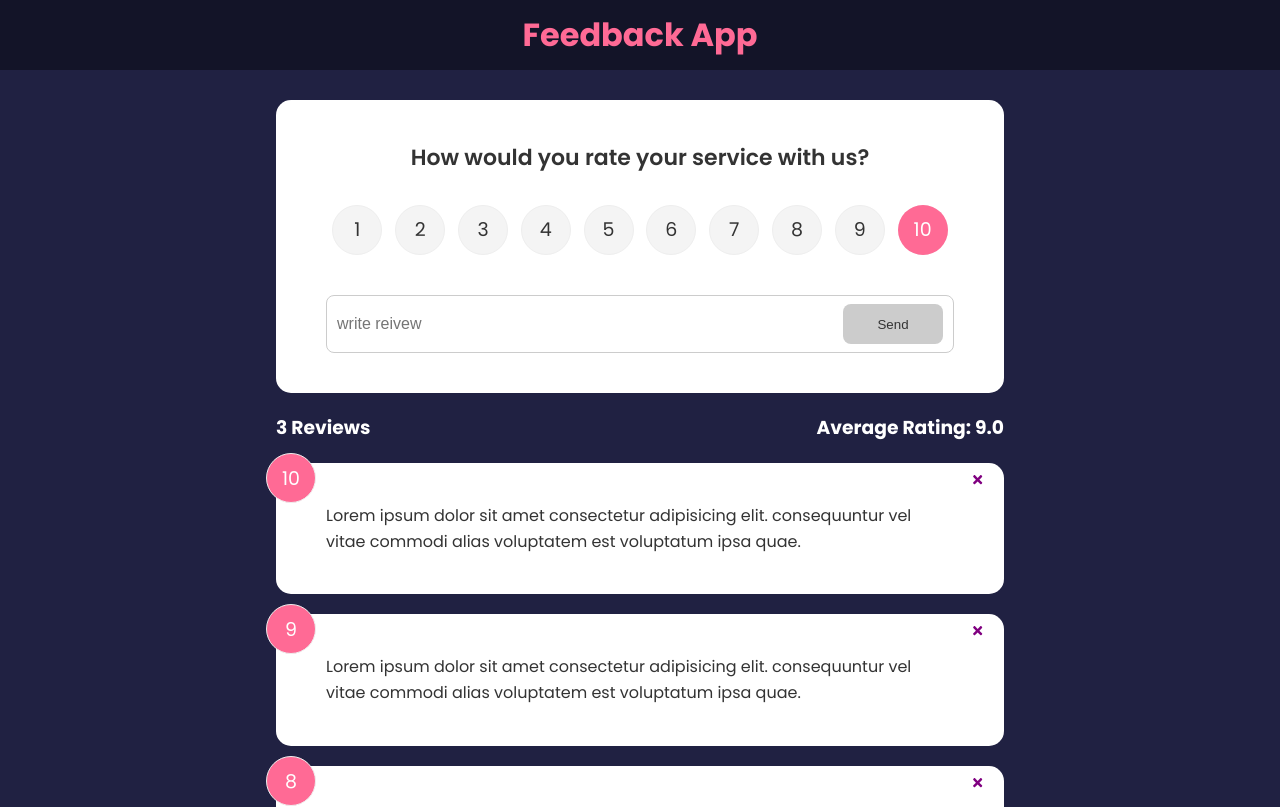
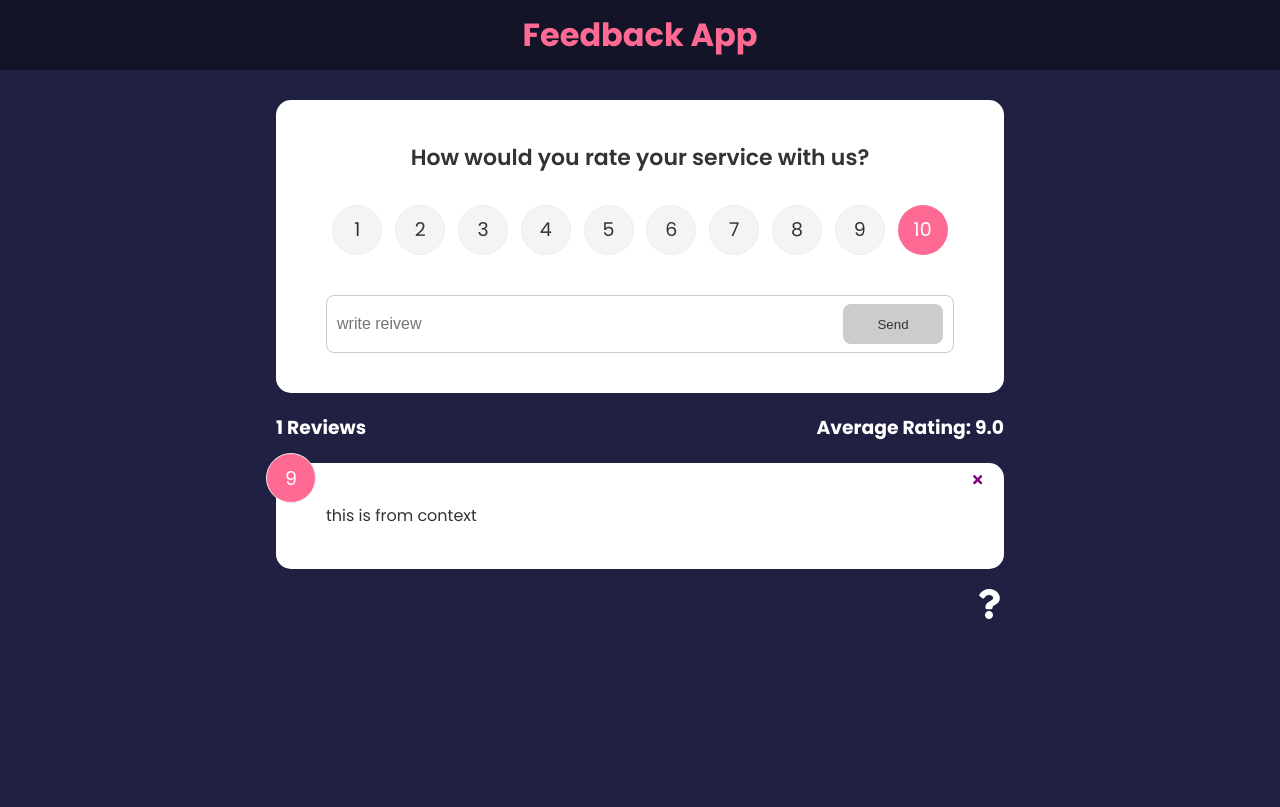
Before and after one commit to praveenss2806/feedback-app, a React (Create React App) app: page / in a window 1280 px wide. Shown: the top 807 px of the page. Built offline with nearby package versions, Linux system fonts and the light colour scheme.

Commit message:
learned useContext

```diff
--- a/src/App.jsx
+++ b/src/App.jsx
@@ -35,8 +35,8 @@ const App = () => {
                         <Route exact path='/' element = {
                             <>
                                 <FeedbackForm addFeedback={addFeedback}/>
-                                <FeedbackStats feedback={feedback} />
-                                <FeedbackList feedback={feedback} delFeedback={delFeedback} />
+                                <FeedbackStats />
+                                <FeedbackList delFeedback={delFeedback} />
                                 <AboutLink/>
                             </>
                         } />
--- a/src/components/FeedbackList.jsx
+++ b/src/components/FeedbackList.jsx
@@ -1,6 +1,10 @@
 import FeedbackItem from "./FeedbackItem"
+import { useContext } from "react"
+import FeedbackContext from "../context/FeedbackContext"
 
-const FeedbackList = ({feedback, delFeedback}) => {
+const FeedbackList = ({delFeedback}) => {
+    const {feedback} = useContext(FeedbackContext)
+
     if(!feedback || feedback.length ===0) {
         return <p>No feedback yet</p>
     }
--- a/src/components/FeedbackStats.jsx
+++ b/src/components/FeedbackStats.jsx
@@ -1,4 +1,9 @@
-const FeedbackStats = ({feedback}) => {
+import { useContext } from "react";
+import FeedbackContext from "../context/FeedbackContext";
+
+const FeedbackStats = () => {
+    const {feedback} = useContext(FeedbackContext)
+
     const getAverage = (feedback) => {
         let average = 0;
 
```
